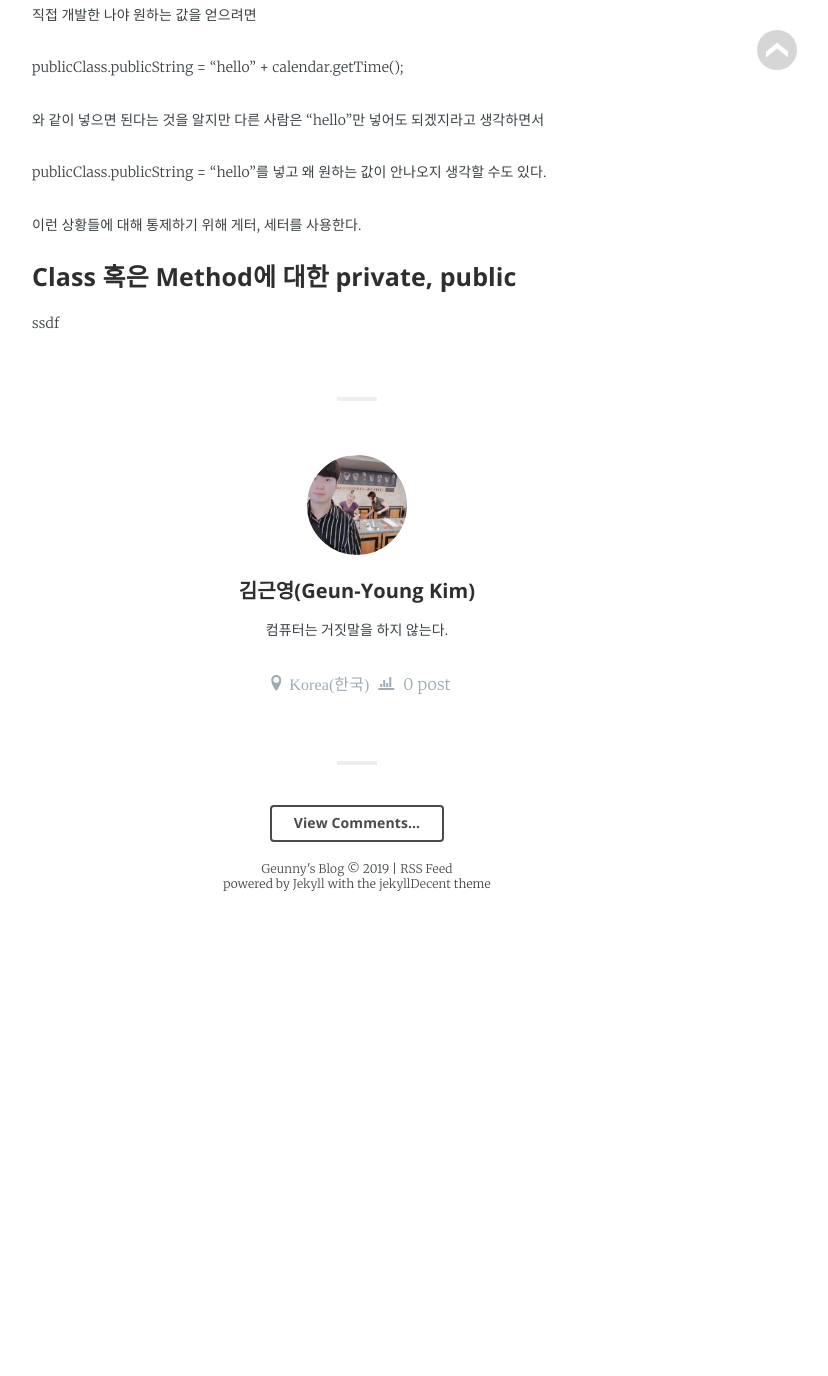
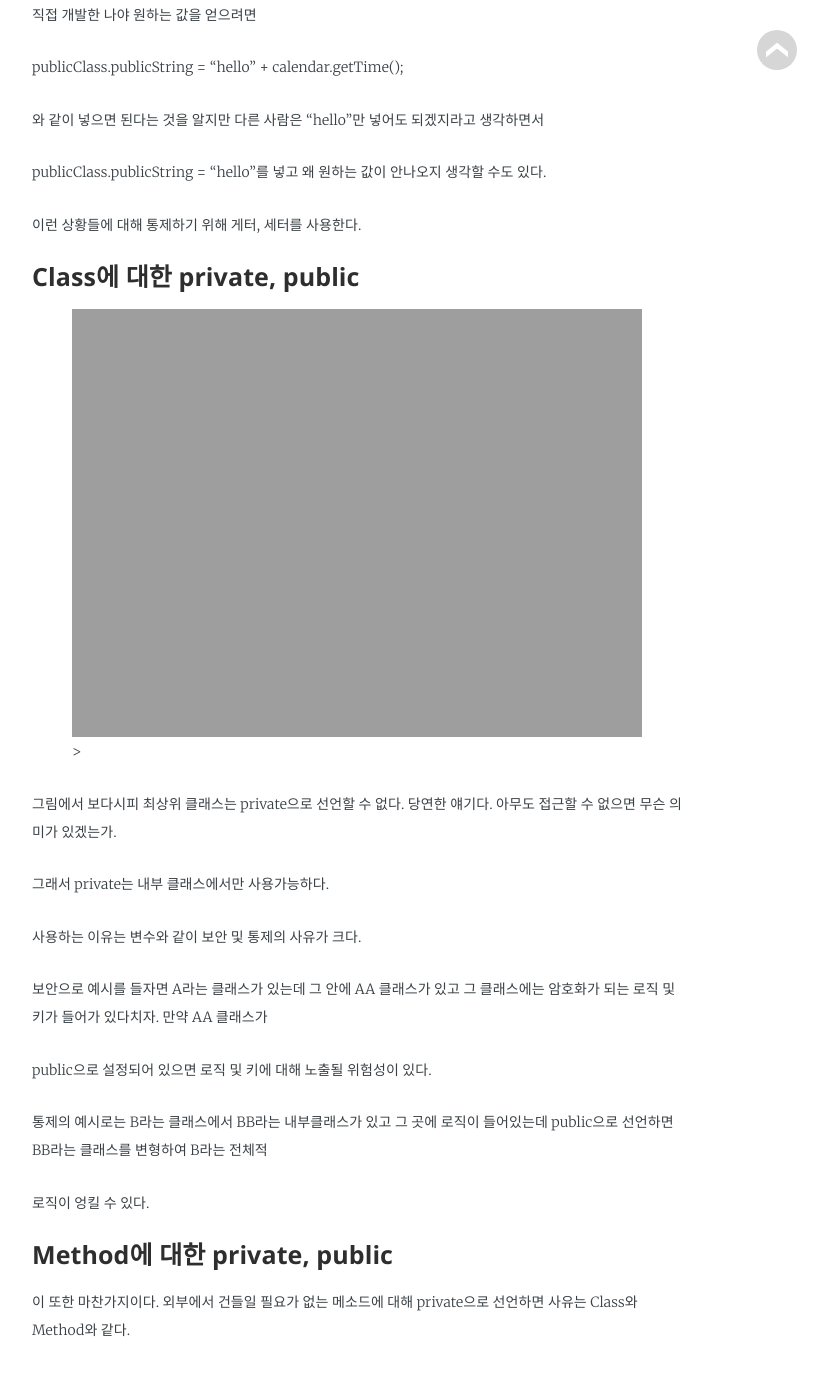
Before and after one commit to jwillmer/jekyllDecent, a Jekyll site: the page built from _posts/2019-06-15-Java.md, in a window 1280 px wide and 1400 px high, scrolled down 3013 px. Shown: the top 1376 px of the window, without its empty margins (283-1111 px from the left). Built offline with Jekyll 4.4.1, drawn with Linux system fonts in a browser that asks for light colours; some web fonts are replaced; before the commit the page ends 3926 px from its top, so only the background shows below that.

Commit message:
Update 2019-06-15-Java.md

```diff
--- a/_posts/2019-06-15-Java.md
+++ b/_posts/2019-06-15-Java.md
@@ -111,6 +111,29 @@ publicClass.publicString = "hello"를 넣고 왜 원하는 값이 안나오지
 이런 상황들에 대해 통제하기 위해 게터, 세터를 사용한다.
 
 
-### Class 혹은 Method에 대한 private, public
+### Class에 대한 private, public
 
-ssdf
+<aside>
+<figure>
+<img src="{{ "/media/img/Java/private3.PNG" | absolute_url }}" />>
+</figure>
+</aside>
+
+그림에서 보다시피 최상위 클래스는 private으로 선언할 수 없다. 당연한 얘기다. 아무도 접근할 수 없으면 무슨 의미가 있겠는가.
+
+그래서 private는 내부 클래스에서만 사용가능하다.
+
+사용하는 이유는 변수와 같이 보안 및 통제의 사유가 크다.
+
+보안으로 예시를 들자면 A라는 클래스가 있는데 그 안에 AA 클래스가 있고 그 클래스에는 암호화가 되는 로직 및 키가 들어가 있다치자. 만약 AA 클래스가
+
+public으로 설정되어 있으면 로직 및 키에 대해 노출될 위험성이 있다.
+
+통제의 예시로는 B라는 클래스에서 BB라는 내부클래스가 있고 그 곳에 로직이 들어있는데 public으로 선언하면 BB라는 클래스를 변형하여 B라는 전체적
+
+로직이 엉킬 수 있다.
+
+
+### Method에 대한 private, public
+
+이 또한 마찬가지이다. 외부에서 건들일 필요가 없는 메소드에 대해 private으로 선언하면 사유는 Class와 Method와 같다.
```
